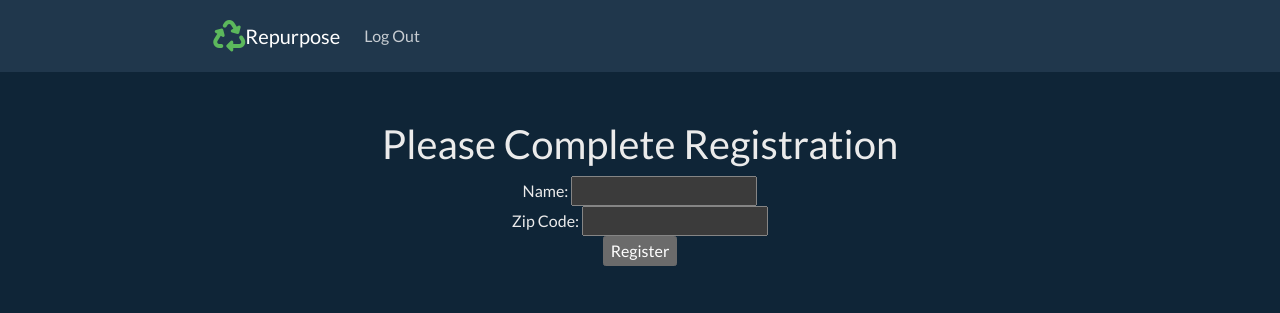
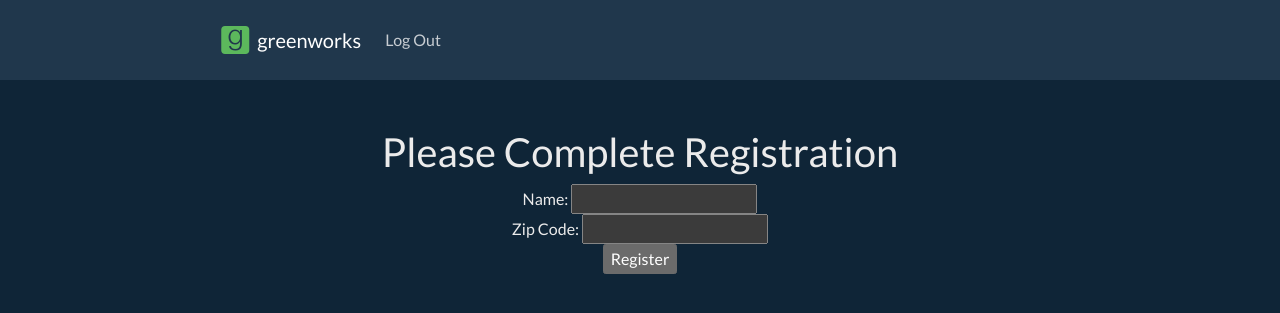
Before and after one commit to DustinFlynn297/TrashCollector, a Django app: page /employees/new/ in a window 1280 px wide. Shown: the top 313 px of the page. Run offline with Django 3.2, Linux system fonts and the light colour scheme; the visitor is signed in with stand-in values (Sample User, id 1); some libraries are stand-ins or nearby versions.

Commit message:
added logo

```diff
--- a/trash_collector/templates/base.html
+++ b/trash_collector/templates/base.html
@@ -16,8 +16,8 @@
   <div class="navbar navbar-expand-lg  navbar-dark bg-dark">
     <div class="col-2 bg-dark"></div>
     <nav class="navbar navbar-expand-lg navbar-dark bg-dark">
-      <i class="fas fa-recycle fa-2x text-success"></i>
-      <a class="navbar-brand text-inverse" href="#">Repurpose</a>
+      <i class="fab fa-goodreads fa-2x text-success p-2"></i>
+      <a class="navbar-brand text-inverse" href="#">greenworks</a>
       <div class="navbar-nav">
       {% block navbar %}{% endblock %}
       <a class="nav-item nav-link justify-content-end" href="{% url 'logout' %}">Log Out</a>
```
